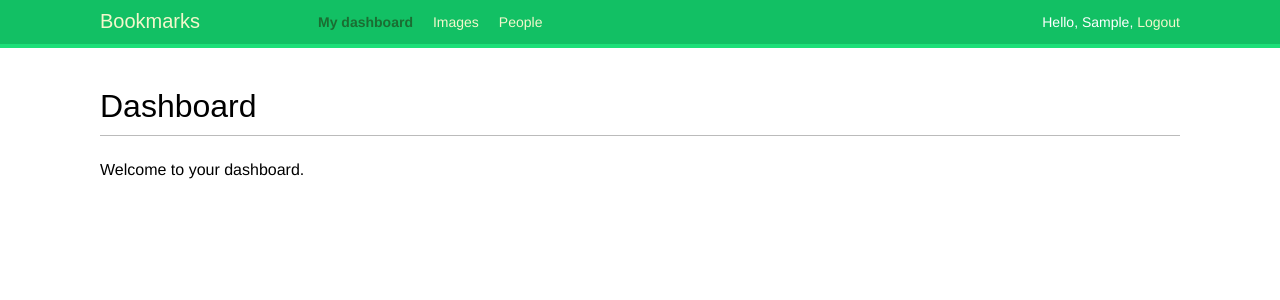
After one commit to WellingtonIdeao/d3ex_bookmarks, a Django app: page /account/ in a window 1280 px wide. The commit adds this page. Shown: the top 300 px of the page. Run offline with Django 3.2, Linux system fonts and the light colour scheme; the visitor is signed in with stand-in values (Sample User, id 1); some web fonts are replaced.

Commit message:
Add dashboard view and template

```diff
--- a/account/templates/account/base.html
+++ b/account/templates/account/base.html
@@ -9,6 +9,27 @@
     <body>
         <div id="header">
             <span class="logo">Bookmarks</span>
+            {% if request.user.is_authenticated %}
+                <ul class="menu">
+                    <li {% if section == "dashboard" %}class="selected"{% endif %}>
+                        <a href="{% url 'account:dashboard' %}">My dashboard</a>
+                    </li>
+                    <li {% if section == "images" %}class="selected"{% endif %}>
+                        <a href="#">Images</a>
+                    </li>
+                    <li {% if section == "people" %}class="selected"{% endif %}>
+                        <a href="#">People</a>
+                    </li>
+                </ul>
+            {% endif %}
+            <span class="user">
+                {% if request.user.is_authenticated %}
+                    Hello, {{ user.first_name }},
+                    <a href="{% url 'account:logout' %}">Logout</a>
+                {% else %}
+                    <a href="{% url 'account:login' %}">Login</a>
+                {% endif %}
+            </span>
         </div>
         <div id="content">
             {% block content %}
--- /dev/null
+++ b/account/templates/account/dashboard.html
@@ -0,0 +1,7 @@
+{% extends "account/base.html" %}
+
+{% block title %}Dashboard{% endblock title %}
+{% block content %}
+  <h1>Dashboard</h1>
+  <p>Welcome to your dashboard.</p>
+{% endblock content %}
--- a/account/urls.py
+++ b/account/urls.py
@@ -1,5 +1,5 @@
 from django.urls import path, include
-from .views import user_login, user_logout, LoginView, LogoutView
+from .views import user_login, user_logout, LoginView, LogoutView, dashboard
 
 
 app_name = 'account'
@@ -10,5 +10,6 @@ urlpatterns = [
     # path('auth/', include('django.contrib.auth.urls')),
     path('login/', LoginView.as_view(), name='login'),
     path('logout/', LogoutView.as_view(), name='logout'),
+    path('', dashboard, name='dashboard'),
 
 ]
--- a/account/views.py
+++ b/account/views.py
@@ -3,6 +3,7 @@ from django.http import HttpResponse
 from .forms import LoginForm
 from django.contrib.auth import authenticate, login, logout
 from django.contrib.auth.views import LoginView, LogoutView
+from django.contrib.auth.decorators import login_required
 
 # function based views
 
@@ -40,3 +41,8 @@ class LoginView(LoginView):
 
 class LogoutView(LogoutView):
     template_name = 'account/registration/logged_out.html'
+
+
+@login_required
+def dashboard(request):
+    return render(request, 'account/dashboard.html', {'section': 'dashboard'})
--- a/bookmarks/settings/base.py
+++ b/bookmarks/settings/base.py
@@ -101,5 +101,6 @@ STATIC_ROOT = os.path.join(BASE_DIR, 'staticfiles')
 
 DEFAULT_AUTO_FIELD = 'django.db.models.BigAutoField'
 
-LOGIN_URL = '/account/login/'
-LOGIN_REDIRECT_URL = '/admin/'
+LOGIN_URL = 'account:login'
+LOGIN_REDIRECT_URL = 'account:dashboard'
+LOGOUT_URL = 'account:logout'
```
